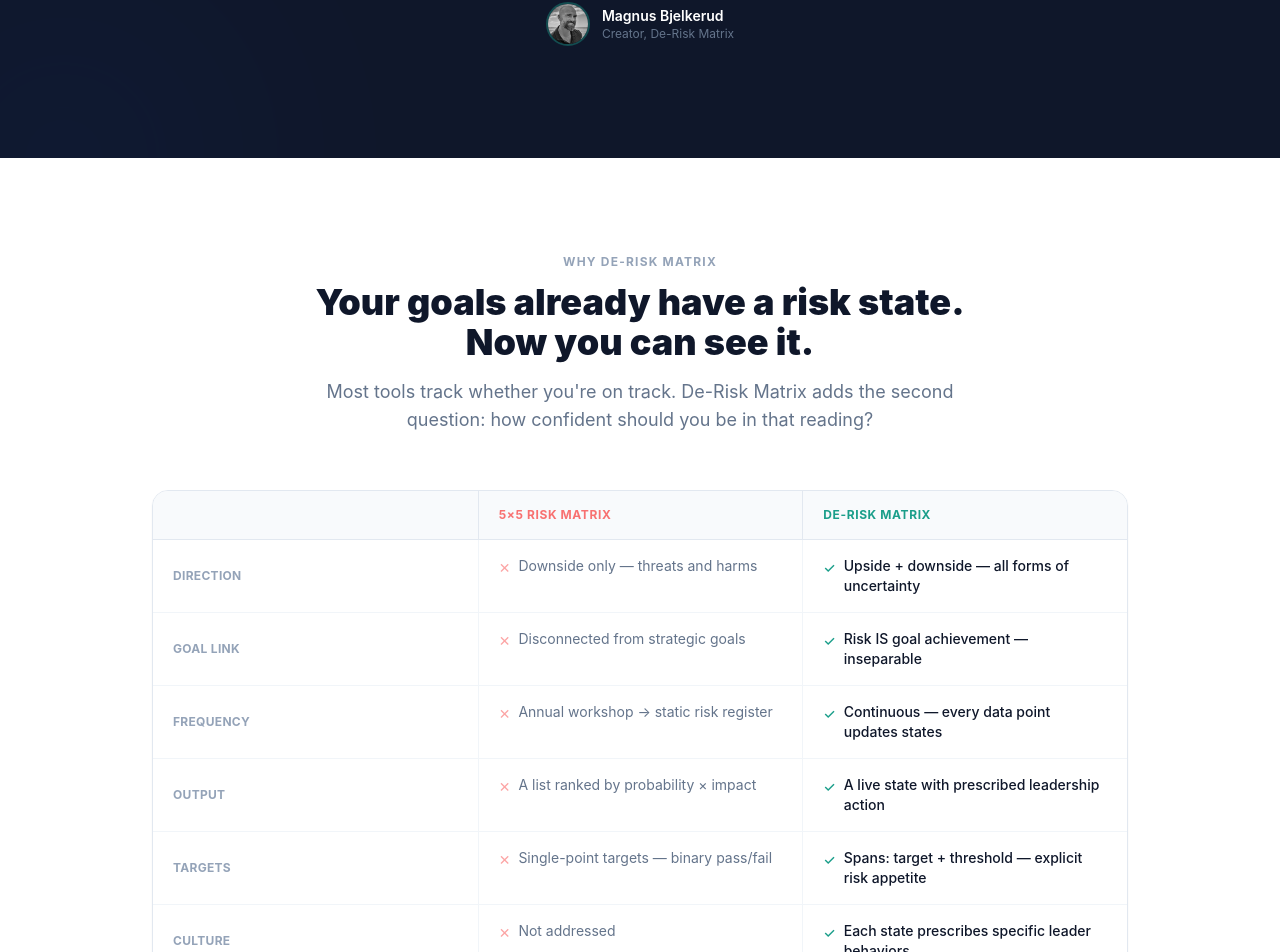
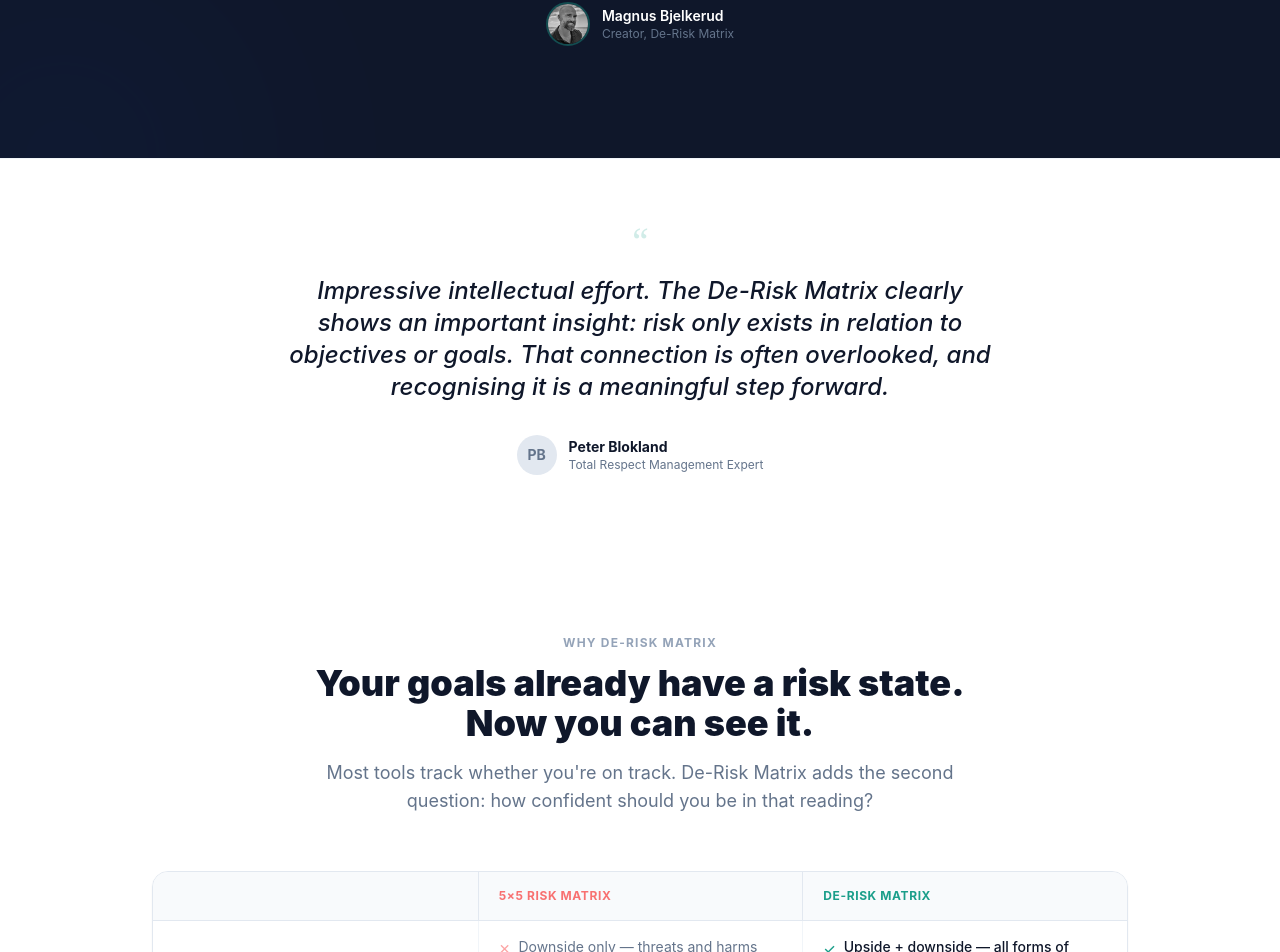
Before and after one commit to magnusbjelkerud/deriskmatrix-www, a Next.js app: page / in a window 1280 px wide. Shown: the part 2918-3870 px from the top of the page. Built offline with nearby package versions, Linux system fonts and the light colour scheme.

Commit message:
homepage: add Peter Blokland testimonial

```diff
--- a/app/page.js
+++ b/app/page.js
@@ -286,6 +286,25 @@
                 <div className="text-white font-semibold text-sm">Magnus Bjelkerud</div>
                 <div className="text-slate-500 text-xs">Creator, De-Risk Matrix</div>
               </div>
+            </div>
+          </div>
+        </div>
+      </section>
+
+      {/* ── [3b] TESTIMONIAL ─────────────────────────────────────────── */}
+      <section className="py-16 bg-white border-t border-slate-100">
+        <div className="max-w-3xl mx-auto px-6 text-center">
+          <div className="text-4xl text-teal/20 mb-4 font-serif leading-none">&ldquo;</div>
+          <blockquote className="text-xl md:text-2xl font-medium text-navy leading-relaxed mb-8 italic">
+            Impressive intellectual effort. The De-Risk Matrix clearly shows an important insight:
+            risk only exists in relation to objectives or goals.
+            That connection is often overlooked, and recognising it is a meaningful step forward.
+          </blockquote>
+          <div className="flex items-center justify-center gap-3">
+            <div className="w-10 h-10 rounded-full bg-slate-200 flex items-center justify-center text-slate-500 font-bold text-sm flex-shrink-0">PB</div>
+            <div className="text-left">
+              <div className="font-bold text-navy text-sm">Peter Blokland</div>
+              <div className="text-slate-500 text-xs">Total Respect Management Expert</div>
             </div>
           </div>
         </div>
```
